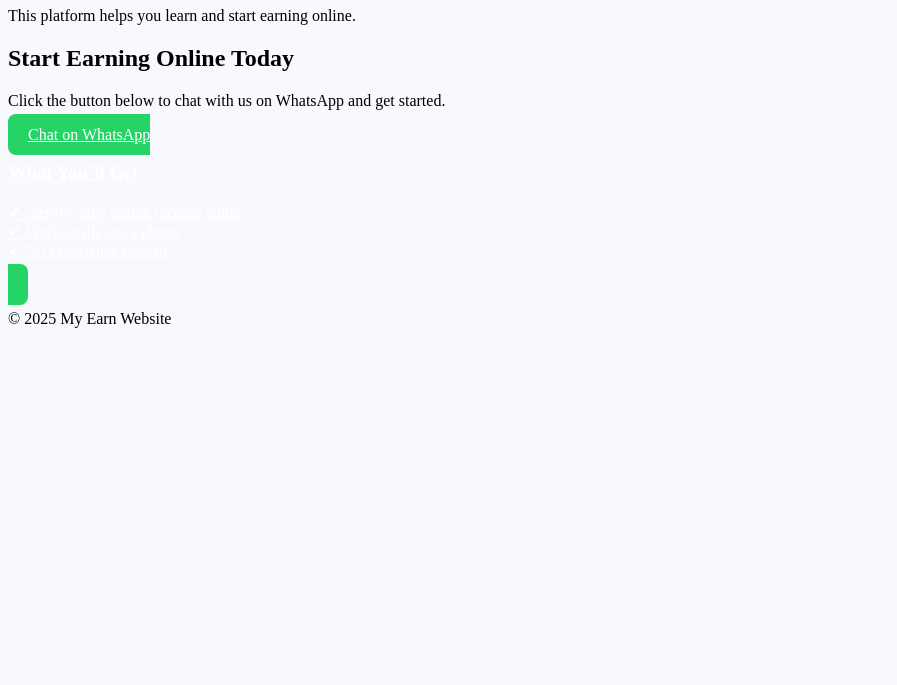
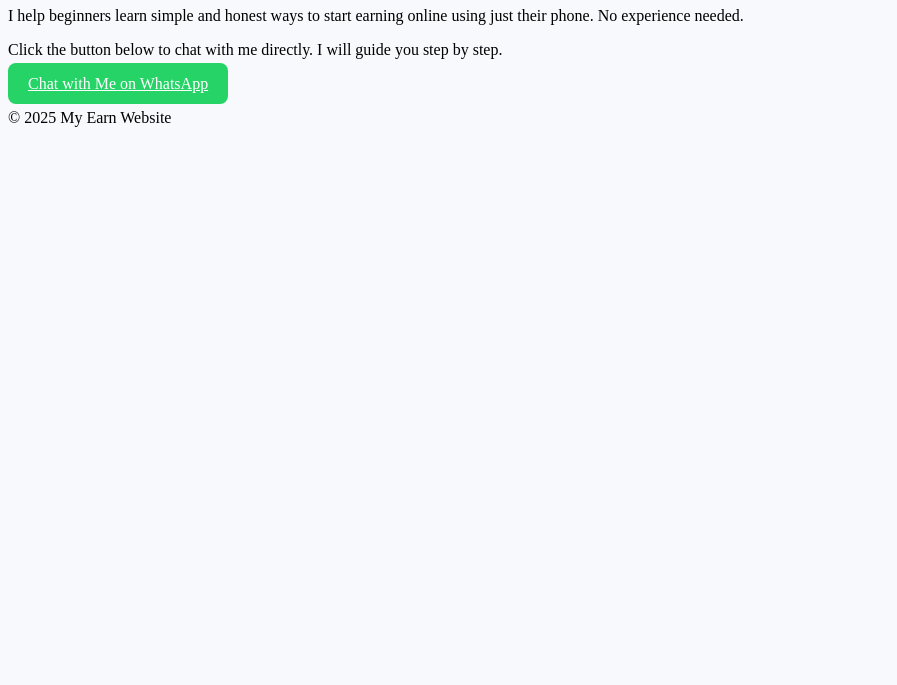
Before and after one commit to perry0916593-dot/my-earn-website, a plain HTML site: page index.html in a window 1280 px wide. Shown: the part 115-800 px from the top of the page, without its empty margins (0-897 px from the left). Drawn offline with Linux system fonts and the light colour scheme.

Commit message:
Update index.html

```diff
--- a/index.html
+++ b/index.html
@@ -18,22 +18,23 @@
   </header>
 
   <main>
-    <h1>Welcome to My Website</h1>
-    <p>This platform helps you learn and start earning online.</p>
+    <h1>Learn How to Start Earning Online</h1>
 
-    <h2>Start Earning Online Today</h2>
-    <p>Click the button below to chat with us on WhatsApp and get started.</p>
+    <p>
+      I help beginners learn simple and honest ways to start
+      earning online using just their phone.
+      No experience needed.
+    </p>
+
+    <p>
+      Click the button below to chat with me directly.
+      I will guide you step by step.
+    </p>
 
     <a class="button"
-       href="https://wa.me/2348064244247"
+       href="https://wa.me/234XXXXXXXXXX"
        target="_blank">
-       Chat on WhatsApp
-      <h3>What You’ll Get</h3>
-<ul style="list-style:none;padding:0;">
-  <li>✔ Step-by-step online income guide</li>
-  <li>✔ Works with just a phone</li>
-  <li>✔ No experience needed</li>
-</ul>
+       Chat with Me on WhatsApp
     </a>
   </main>
 
```
